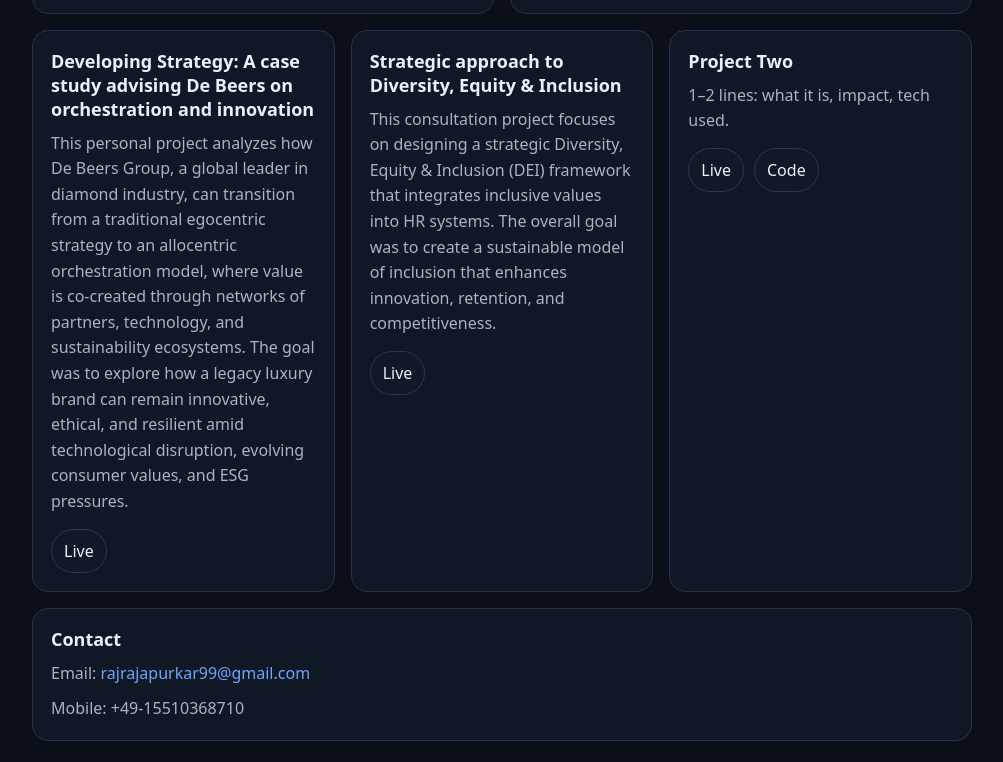
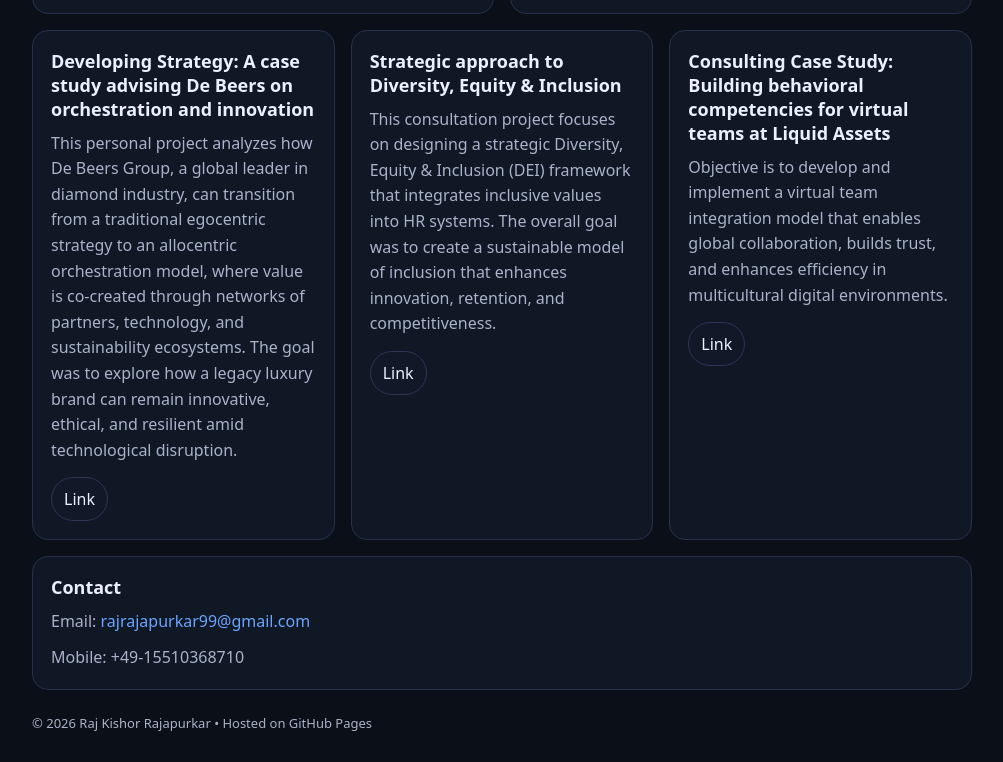
Before and after one commit to iamrealraj/raj.github.io, a plain HTML site: page index.html in a window 1280 px wide. Shown: the part 597-1359 px from the top of the page, without its empty margins (138-1141 px from the left). Drawn offline with Linux system fonts and the light colour scheme.

Commit message:
Update index.html

```diff
--- a/index.html
+++ b/index.html
@@ -60,9 +60,9 @@ With a background in mechanical engineering and experience across automotive and
       <div class="card third">
         <h2>Developing Strategy: A case study advising De Beers on orchestration and innovation</h2>
         <p>This personal project analyzes how De Beers Group, a global leader in diamond industry, can transition from a traditional egocentric strategy to an allocentric orchestration model, where value is co-created through networks of partners, technology, and sustainability ecosystems.
-The goal was to explore how a legacy luxury brand can remain innovative, ethical, and resilient amid technological disruption, evolving consumer values, and ESG pressures.</p>
+The goal was to explore how a legacy luxury brand can remain innovative, ethical, and resilient amid technological disruption.</p>
         <div class="buttons">
-          <a class="btn" href="https://tinted-ear-6a1.notion.site/Developing-Strategy-A-case-study-advising-De-Beers-on-orchestration-and-innovation-29d798d04fad80ba8d69c2c9037e051c">Live</a>
+          <a class="btn" href="https://tinted-ear-6a1.notion.site/Developing-Strategy-A-case-study-advising-De-Beers-on-orchestration-and-innovation-29d798d04fad80ba8d69c2c9037e051c">Link</a>
         </div>
       </div>
 
@@ -70,16 +70,15 @@ The goal was to explore how a legacy luxury brand can remain innovative, ethical
         <h2>Strategic approach to Diversity, Equity & Inclusion</h2>
         <p>This consultation project focuses on designing a strategic Diversity, Equity & Inclusion (DEI) framework that integrates inclusive values into HR systems. The overall goal was to create a sustainable model of inclusion that enhances innovation, retention, and competitiveness.</p>
         <div class="buttons">
-          <a class="btn" href="https://tinted-ear-6a1.notion.site/Strategic-approach-to-Diversity-Equity-Inclusion-29b798d04fad80f383c0fd760d3b7f5b">Live</a>
+          <a class="btn" href="https://tinted-ear-6a1.notion.site/Strategic-approach-to-Diversity-Equity-Inclusion-29b798d04fad80f383c0fd760d3b7f5b">Link</a>
         </div>
       </div>
 
       <div class="card third">
-        <h2>Project Two</h2>
-        <p>1–2 lines: what it is, impact, tech used.</p>
+        <h2>Consulting Case Study: Building behavioral competencies for virtual teams at Liquid Assets</h2>
+        <p>Objective is to develop and implement a virtual team integration model that enables global collaboration, builds trust, and enhances efficiency in multicultural digital environments.</p>
         <div class="buttons">
-          <a class="btn" href="https://demo-link.com">Live</a>
-          <a class="btn" href="https://github.com/yourusername/project">Code</a>
+          <a class="btn" href="https://tinted-ear-6a1.notion.site/Consulting-Case-Study-Building-behavioral-competencies-for-virtual-teams-at-Liquid-Assets-2a2798d04fad80949063da40ae2e36c5">Link</a>
       </div>
       </div>
 
```
